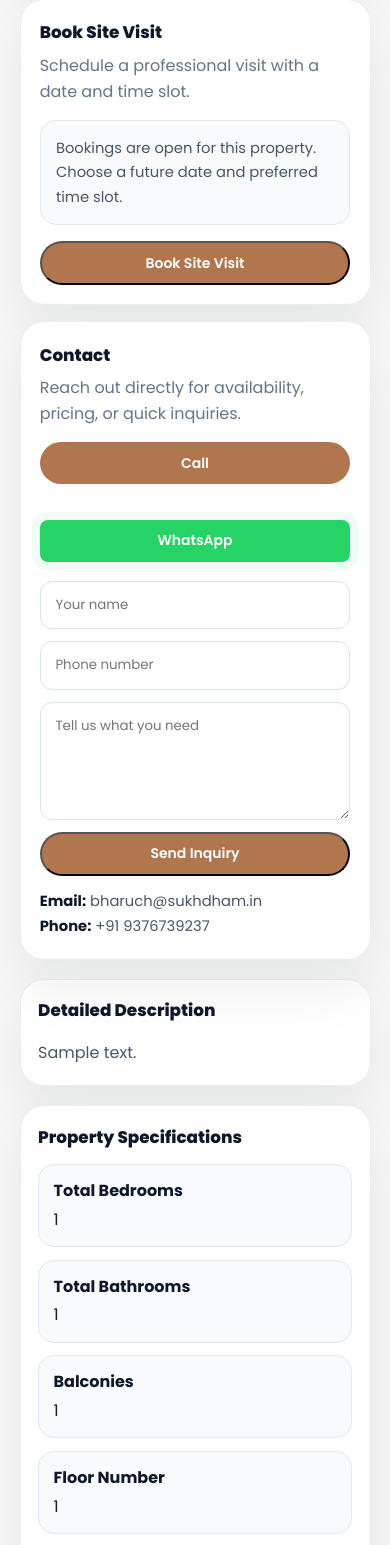
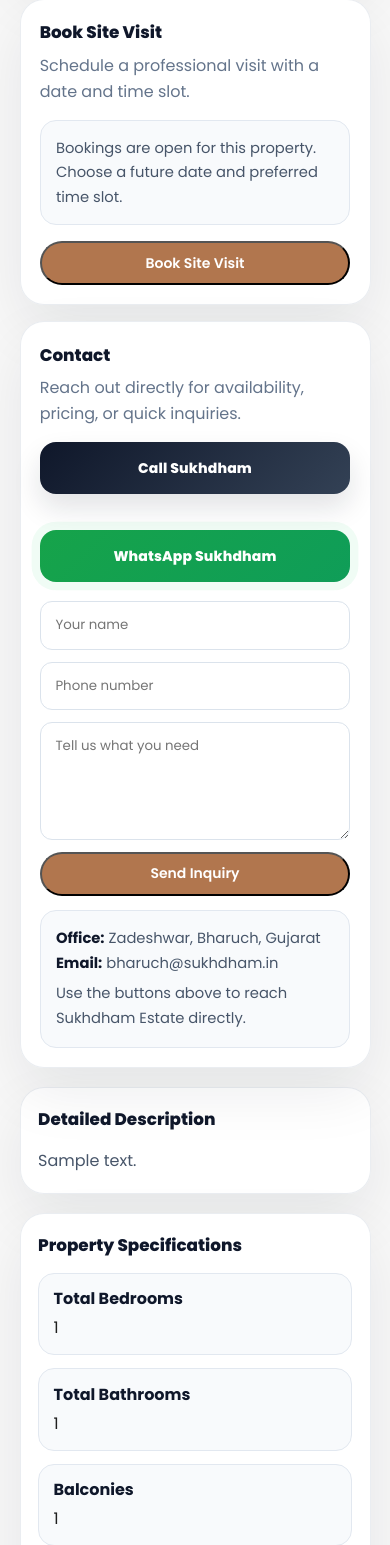
Before and after one commit to infinity-computers/sukh, a PHP site: page /property.php?id=1 in a window 390 px wide; the page is wider, and only the part inside the window is pictured. Shown: the part 1612-3157 px from the top of that part. Run offline with PHP 8.4, Linux system fonts and the light colour scheme; tables that the repository leaves empty hold one stand-in row (values such as "Sample post"); grey boxes marked "Sample" are stand-in pictures.

Commit message:
feat: Enhance contact options with clickable phone and WhatsApp links across multiple pages

```diff
--- a/components/footer.php
+++ b/components/footer.php
@@ -31,7 +31,8 @@
             <div class="footer-col contact-col">
                 <h4>Contact</h4>
                 <p>📍 Zadeshwar, Bharuch, Gujarat</p>
-                <p>📞 +91 9376739237</p>
+                <p><a href="tel:919376739237">📞 Call Sukhdham Estate</a></p>
+                <p><a href="https://wa.me/919376739237" target="_blank" rel="noopener">💬 WhatsApp Sukhdham Estate</a></p>
                 <p>✉️ bharuch@sukhdham.in</p>
             </div>
         </div>
--- a/property.php
+++ b/property.php
@@ -96,6 +96,8 @@ $can_book = !empty($property['booking_enabled']) && ($property['property_status'
 $contact_phone = '+91 9376739237';
 $contact_whatsapp = '919376739237';
 $contact_email = 'bharuch@sukhdham.in';
+$contact_location = 'Zadeshwar, Bharuch, Gujarat';
+$contact_phone_href = preg_replace('/\D+/', '', $contact_phone);
 
 $priceLabel = !empty($property['price']) ? '₹' . number_format((float) $property['price'], 2) : 'Price on request';
 $areaValue = !empty($property['carpet_area']) ? number_format((float) $property['carpet_area'], 0) . ' sq ft carpet' : (!empty($property['area_sqft']) ? number_format((float) $property['area_sqft'], 0) . ' sq ft' : '-');
@@ -361,6 +363,42 @@ $hasCommercialDetails = !empty($property['washroom_available']) || !empty($prope
         .contact-panel {
             padding: 1.2rem;
         }
+        .contact-cta-grid {
+            display: grid;
+            grid-template-columns: repeat(2, minmax(0, 1fr));
+            gap: 0.75rem;
+            margin-bottom: 1rem;
+        }
+        .contact-cta-grid .btn {
+            min-height: 52px;
+            display: inline-flex;
+            align-items: center;
+            justify-content: center;
+            gap: 0.5rem;
+            border-radius: 16px;
+            font-weight: 800;
+            letter-spacing: 0.01em;
+            box-shadow: 0 14px 28px rgba(15, 23, 42, 0.12);
+        }
+        .contact-cta-grid .call-btn {
+            background: linear-gradient(135deg, #0f172a, #334155);
+        }
+        .contact-cta-grid .whatsapp-btn {
+            background: linear-gradient(135deg, #16a34a, #0f9d58);
+        }
+        .contact-cta-grid .btn:hover {
+            transform: translateY(-2px);
+        }
+        .contact-note {
+            background: #f8fafc;
+            border: 1px solid #e2e8f0;
+            border-radius: 16px;
+            padding: 0.95rem;
+            color: #475569;
+            font-size: 0.92rem;
+            line-height: 1.7;
+            margin-top: 0.85rem;
+        }
         .detail-section {
             margin-top: 1.2rem;
         }
@@ -380,6 +418,7 @@ $hasCommercialDetails = !empty($property['washroom_available']) || !empty($prope
             .summary-grid,
             .spec-grid,
             .amenity-grid,
+            .contact-cta-grid,
             .contact-actions,
             .form-grid {
                 grid-template-columns: 1fr;
@@ -462,9 +501,9 @@ $hasCommercialDetails = !empty($property['washroom_available']) || !empty($prope
                         <h3 class="section-title" style="margin-bottom:0.35rem;">Contact</h3>
                         <p style="color:#64748b;margin-bottom:0.9rem;">Reach out directly for availability, pricing, or quick inquiries.</p>
 
-                        <div class="contact-actions">
-                            <a class="btn" href="tel:<?php echo preg_replace('/\s+/', '', $contact_phone); ?>">Call</a>
-                            <a class="btn whatsapp-btn" href="https://wa.me/<?php echo htmlspecialchars($contact_whatsapp); ?>?text=<?php echo urlencode('Hi Sukhdham, I am interested in ' . ($property['title'] ?? 'this property') . ' on ' . $property['address']); ?>" target="_blank" rel="noopener">WhatsApp</a>
+                        <div class="contact-cta-grid">
+                            <a class="btn call-btn" href="tel:<?php echo htmlspecialchars($contact_phone_href); ?>">Call Sukhdham</a>
+                            <a class="btn whatsapp-btn" href="https://wa.me/<?php echo htmlspecialchars($contact_whatsapp); ?>?text=<?php echo urlencode('Hi Sukhdham, I am interested in ' . ($property['title'] ?? 'this property') . ' on ' . $property['address']); ?>" target="_blank" rel="noopener">WhatsApp Sukhdham</a>
                         </div>
 
                         <form id="inquiryForm" class="detail-section">
@@ -476,9 +515,10 @@ $hasCommercialDetails = !empty($property['washroom_available']) || !empty($prope
                             </div>
                         </form>
 
-                        <div style="margin-top:0.85rem;color:#475569;font-size:0.92rem;line-height:1.7;">
+                        <div class="contact-note">
+                            <div><strong style="color:#0f172a;">Office:</strong> <?php echo htmlspecialchars($contact_location); ?></div>
                             <div><strong style="color:#0f172a;">Email:</strong> <?php echo htmlspecialchars($contact_email); ?></div>
-                            <div><strong style="color:#0f172a;">Phone:</strong> <?php echo htmlspecialchars($contact_phone); ?></div>
+                            <div style="margin-top:0.35rem;">Use the buttons above to reach Sukhdham Estate directly.</div>
                         </div>
                     </section>
                 </aside>
@@ -535,8 +575,8 @@ $hasCommercialDetails = !empty($property['washroom_available']) || !empty($prope
             <section class="panel detail-section">
                 <h3 class="section-title">Contact & Inquiry</h3>
                 <div class="contact-grid" style="grid-template-columns:repeat(3,minmax(0,1fr));">
-                    <div class="summary-item"><strong>Call</strong><a href="tel:<?php echo preg_replace('/\s+/', '', $contact_phone); ?>"><?php echo htmlspecialchars($contact_phone); ?></a></div>
-                    <div class="summary-item"><strong>WhatsApp</strong><a href="https://wa.me/<?php echo htmlspecialchars($contact_whatsapp); ?>" target="_blank" rel="noopener">Open chat</a></div>
+                    <div class="summary-item"><strong>Call Sukhdham</strong><a href="tel:<?php echo htmlspecialchars($contact_phone_href); ?>">Tap to call</a></div>
+                    <div class="summary-item"><strong>WhatsApp Sukhdham</strong><a href="https://wa.me/<?php echo htmlspecialchars($contact_whatsapp); ?>" target="_blank" rel="noopener">Open chat</a></div>
                     <div class="summary-item"><strong>Email</strong><a href="mailto:<?php echo htmlspecialchars($contact_email); ?>"><?php echo htmlspecialchars($contact_email); ?></a></div>
                 </div>
                 <p style="color:#64748b;margin:0.9rem 0 0;">Use the inquiry form in the sidebar or contact us directly for a prompt response.</p>
```
Also changed, not shown: index.html (+7 -4 lines), properties.php (+16 -15 lines).
